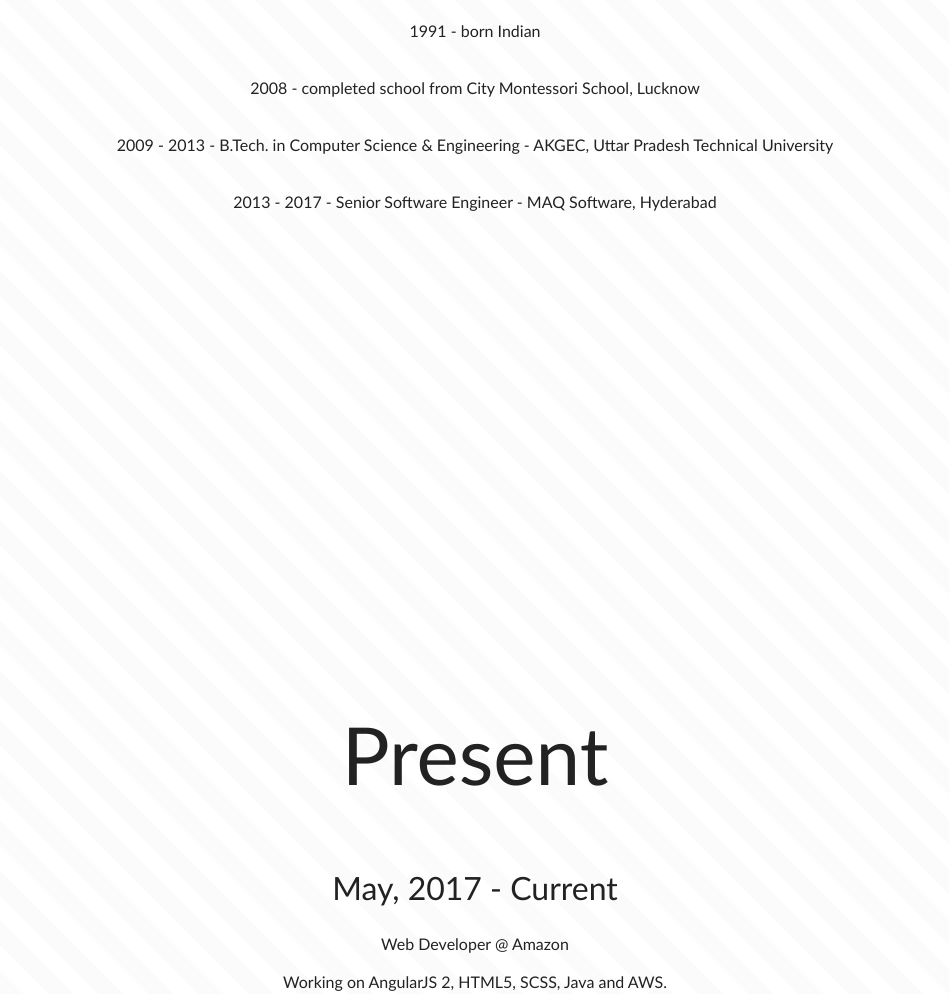
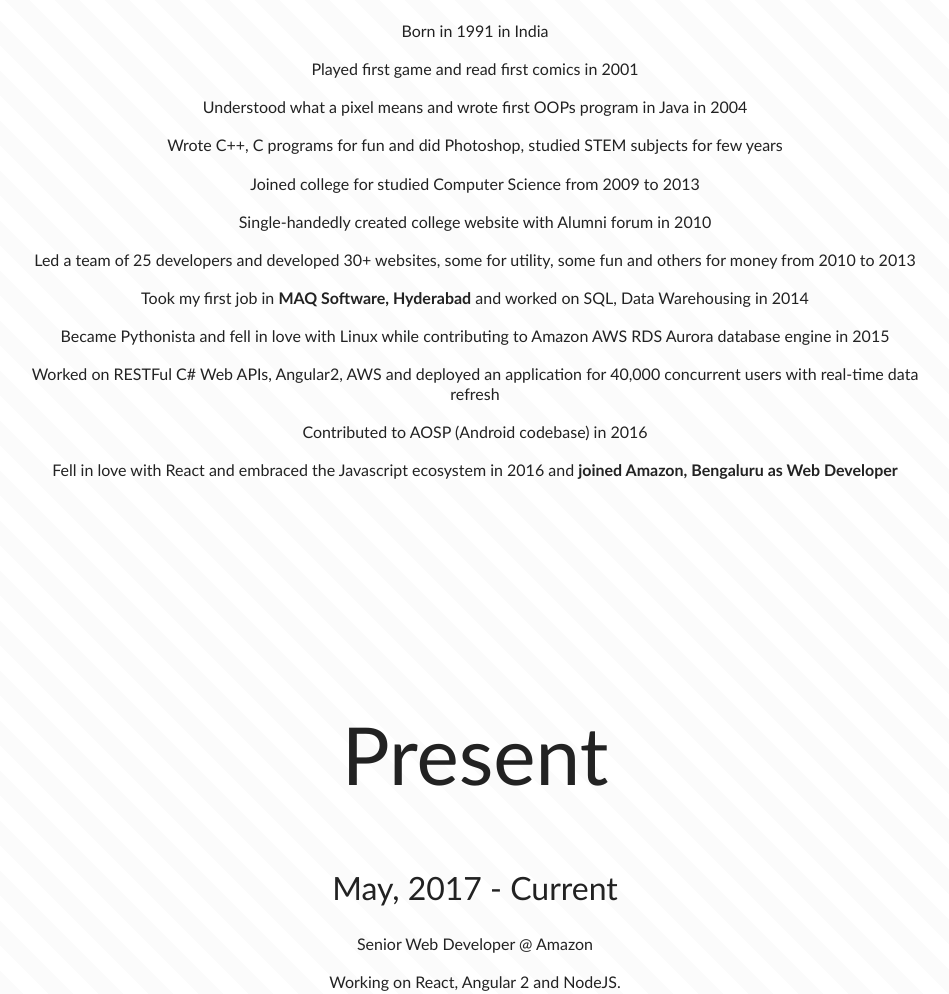
Before and after one commit to utsavnarayan/utsavnarayan.github.io, a plain HTML site: page index.html in a window 1280 px wide. Shown: the part 1120-2114 px from the top of the page, without its empty margins (165-1114 px from the left). Drawn offline with Linux system fonts and the light colour scheme.

Commit message:
Update index.html

```diff
--- a/index.html
+++ b/index.html
@@ -1,24 +1,33 @@
 <!DOCTYPE html>
 <html lang="en">
+
 <head>
   <meta charset="UTF-8">
   <title>Utsav Singh</title>
   <style type="text/css">
-    html, body {
+    html,
+    body {
       margin: 0%;
       padding: 0%;
       width: 100%;
       height: 100%;
     }
+
     body {
       background-size: 50px 50px;
       background-image: linear-gradient(45deg, #EEE 25%, transparent 25%, transparent 50%, #EEE 50%, #EEE 75%, transparent 75%, transparent);
       color: #222;
-    font-family: 'Calibri', 'Helvetica', Tahoma, Verdana,Arial;
+      font-family: 'Calibri', 'Helvetica', Tahoma, Verdana, Arial;
       font-size: 1rem;
     }
 
-    h1, h2, h3, h4, h5, h6, span {
+    h1,
+    h2,
+    h3,
+    h4,
+    h5,
+    h6,
+    span {
       display: block;
       font-weight: 100;
       text-align: center;
@@ -36,10 +45,10 @@
     .full-page {
       width: 70%;
       min-height: 90%;
-    padding:5% 15% 5% 15%;
+      padding: 5% 15% 5% 15%;
       display: inline-block;
       text-align: center;
-    background-color:rgba(255,255,255,0.8);
+      background-color: rgba(255, 255, 255, 0.8);
     }
 
     .site-navigation {
@@ -70,11 +79,11 @@
       color: #333;
     }
 
-    #message{
-        height:25% !important;
+    #message {
+      height: 25% !important;
     }
 
-    #resume{
+    #resume {
       background-color: #555;
       border: none;
       color: white;
@@ -84,6 +93,7 @@
       display: inline-block;
       font-size: 16px;
     }
+
     @media (max-width: 800px) {
       h1 {
         font-size: 3em;
@@ -99,38 +109,80 @@
         color: #333;
       }
     }
-
   </style>
 </head>
+
 <body>
   <section class="full-page" id="aboutme">
     <h1>Utsav Singh</h1>
-    <h2>utsavinbox@gmail.com</h2><br>
-    <h4>Full stack web developer | Pythonista | Audiophile and Cinephile</h4><br>
+    <h2>utsavinbox@gmail.com</h2>
+    <br>
+    <h4>Full stack web developer | Pythonista | Audiophile and Cinephile</h4>
+    <br>
     <span>Loves writing reusable, scalable, clean and optimized code. Takes end-to-end ownership of software.</span>
-    <span>Experienced in open source as well as Microsoft stack for development of rich web applications and
-    design/automation of terabyte scale data-warehouses.</span>
-    <br/><br/><a href="https://drive.google.com/file/d/0BwiNY1364wkgSGVZOGU3SDBSdk0" id="resume">Resume</a>
+    <span>Experienced in open source as well as Microsoft stack for development of rich web applications and design/automation
+      of terabyte scale data-warehouses.</span>
+    <br/>
+    <br/>
+    <a href="https://drive.google.com/file/d/0BwiNY1364wkgSGVZOGU3SDBSdk0" id="resume">Resume</a>
   </section>
   <section class="full-page" id="past">
-    <h1>Past</h1><span>1991 - born Indian</span><br>
-    <br>
-    <span>2008 - completed school from City Montessori School, Lucknow</span><br>
-    <br>
-    <span>2009 - 2013 - B.Tech. in Computer Science & Engineering - AKGEC, Uttar Pradesh Technical University</span><br>
-    <br>
-    <span>2013 - 2017 - Senior Software Engineer - MAQ Software, Hyderabad</span>
+    <h1>Past</h1>
+    <span>Born in 1991 in India
+    </span>
+    <br/>
+    <span>Played first game and read first comics in 2001
+    </span>
+    <br/>
+    <span>Understood what a pixel means and wrote first OOPs program in Java in 2004
+    </span>
+    <br/>
+    <span>Wrote C++, C programs for fun and did Photoshop, studied STEM subjects for few years
+    </span>
+    <br/>
+    <span>Joined college for studied Computer Science from 2009 to 2013
+    </span>
+    <br/>
+    <span>Single-handedly created college website with Alumni forum in 2010
+    </span>
+    <br/>
+    <span>Led a team of 25 developers and developed 30+ websites, some for utility, some fun and others for money from 2010 to
+      2013
+    </span>
+    <br/>
+    <span>Took my first job in
+      <b>MAQ Software, Hyderabad</b> and worked on SQL, Data Warehousing in 2014
+    </span>
+    <br/>
+    <span>Became Pythonista and fell in love with Linux while contributing to Amazon AWS RDS Aurora database engine in 2015
+    </span>
+    <br/>
+    <span>Worked on RESTFul C# Web APIs, Angular2, AWS and deployed an application for 40,000 concurrent users with real-time data
+      refresh
+    </span>
+    <br/>
+    <span>Contributed to AOSP (Android codebase) in 2016
+    </span>
+    <br/>
+    <span>Fell in love with React and embraced the Javascript ecosystem in 2016 and
+      <b>joined Amazon, Bengaluru as Web Developer</b>
+    </span>
   </section>
   <section class="full-page" id="present">
     <h1>Present</h1>
-    <h2>May, 2017 - Current</h2><span>Web Developer @ Amazon</span><br>
-    <span>Working on AngularJS 2, HTML5, SCSS, Java and AWS.</span><br>
-    <span>I get excited by challenging projects and love to work with awesome people.</span><br>
+    <h2>May, 2017 - Current</h2>
+    <span>Senior Web Developer @ Amazon</span>
+    <br>
+    <span>Working on React, Angular 2 and NodeJS.</span>
+    <br>
+    <span>I get excited by challenging projects and love to work with awesome people.</span>
+    <br>
     <span>In my personal time, I try to catch up with ever evolving web technologies :)</span>
   </section>
   <section class="full-page" id="future">
     <h1>"Future</h1>
-    <h2>is uncertain and the end is always near."</h2><span>- Jim Morrison</span>
+    <h2>is uncertain and the end is always near."</h2>
+    <span>- Jim Morrison</span>
   </section>
   <nav class="site-navigation">
     <ul>
@@ -149,4 +201,5 @@
     </ul>
   </nav>
 </body>
+
 </html>
```
Lines whose indentation alone changed are shown as unchanged.
